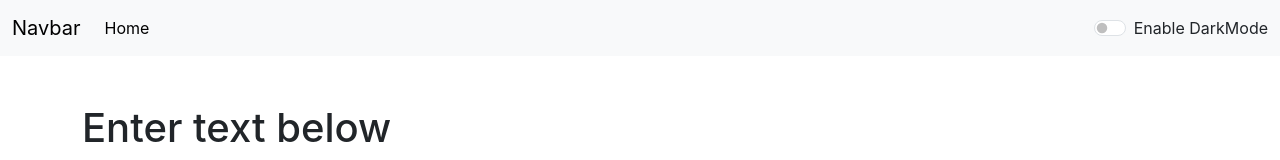
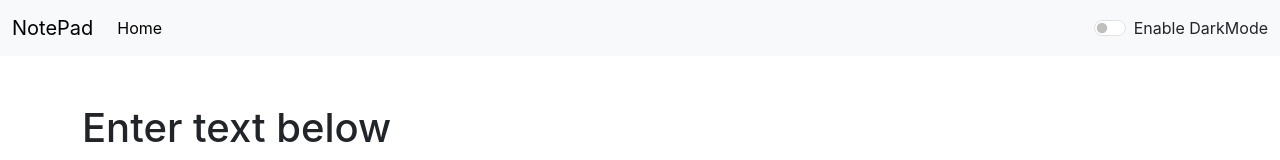
Before and after one commit to ak75494459/secure_notepad_frontend, a React (Create React App) app: page / in a window 1280 px wide. Shown: the top 160 px of the page. Built offline with nearby package versions, Linux system fonts and the light colour scheme; no server answers.

Commit message:
adding some data

```diff
--- a/src/Components/Navbar.js
+++ b/src/Components/Navbar.js
@@ -9,7 +9,7 @@ export default function Navbar(props) {
       >
         <div className="container-fluid">
           <a className="navbar-brand" href="/">
-            Navbar
+            NotePad
           </a>
           <button
             className="navbar-toggler"
```
